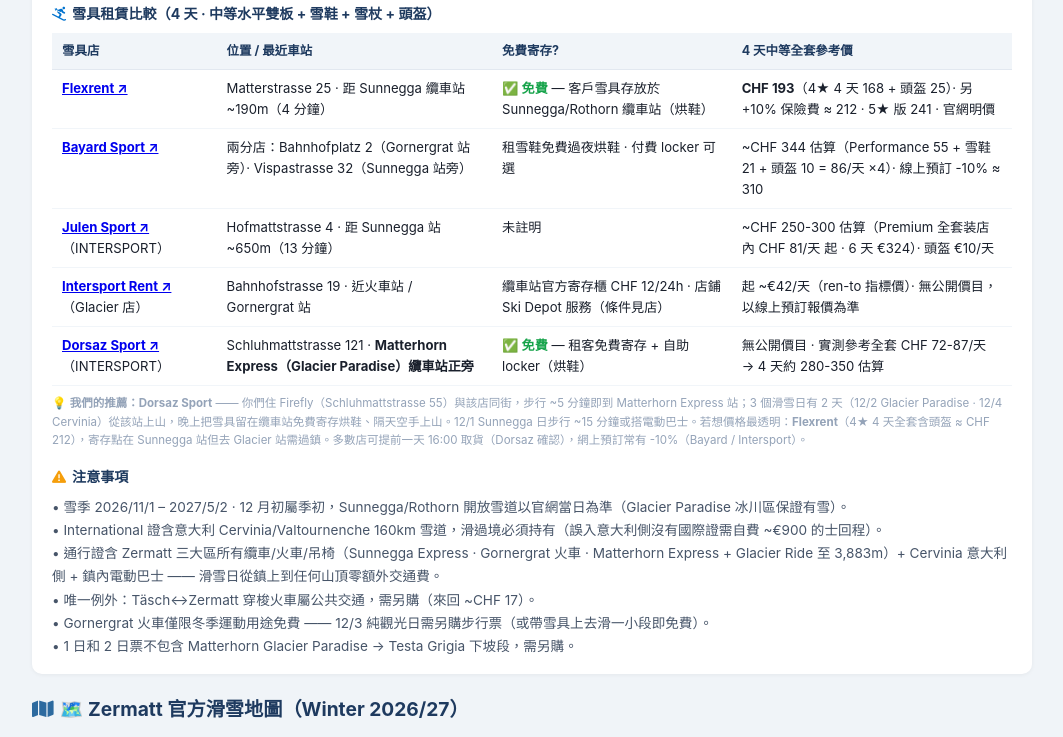
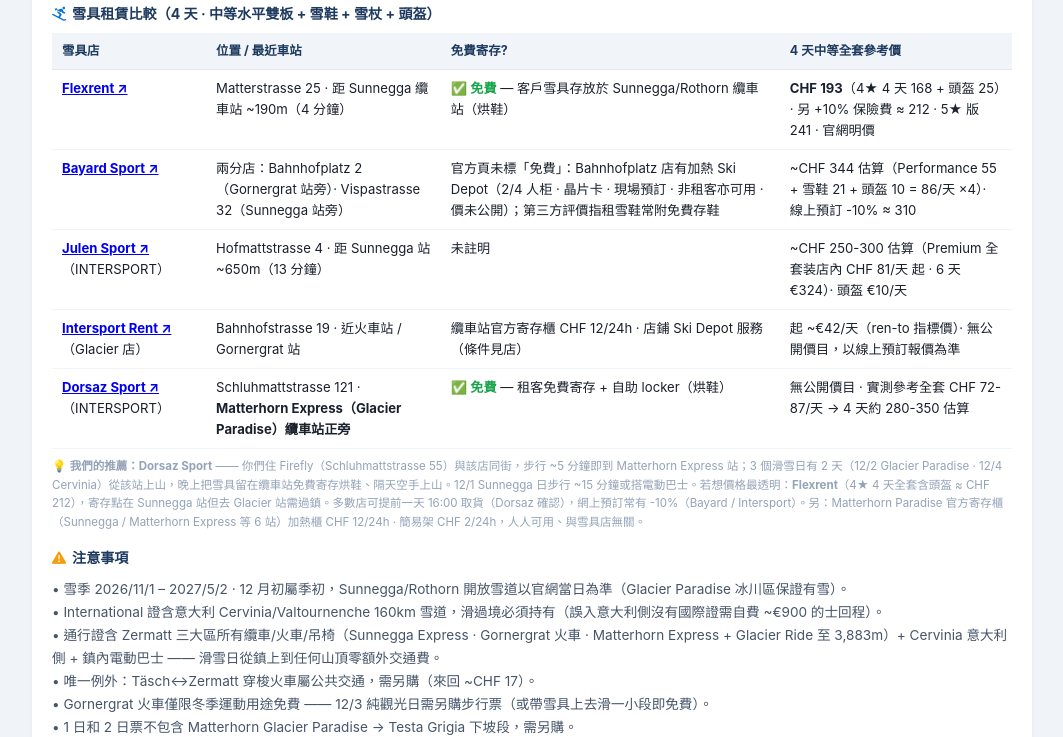
Before and after one commit to andyliuyanji/zermatt26, a plain HTML site: page index-mobile.html in a window 1280 px wide. Shown: the part 7951-8688 px from the top of the page, without its empty margins (108-1171 px from the left). Drawn offline with nearby package versions, Linux system fonts and the light colour scheme.

Commit message:
修正 Bayard 寄存欄為官方準確描述並補充官方寄存櫃資訊
- Bayard 官網未標明免費 locker：Ski Depot 僅設於 Bahnhofplatz 店（2/4 人加熱櫃 · 晶片卡 · 現場預訂 · 非租客亦可用 · 價格未公開）
- 補充 Matterhorn Paradise 官方寄存櫃（6 站 · 加熱櫃 CHF 12/24h · 簡易架 CHF 2/24h）

Co-Authored-By: Claude Code <noreply@anthropic.com>

```diff
--- a/index-mobile.html
+++ b/index-mobile.html
@@ -564,7 +564,7 @@ footer a { color: #2d6a9f; text-decoration: none; }
           <tr>
             <td><strong><a href="https://www.bayardsport.ch/en/rent/online-rental" target="_blank" rel="noopener">Bayard Sport ↗</a></strong></td>
             <td>兩分店：Bahnhofplatz 2（Gornergrat 站旁）· Vispastrasse 32（Sunnegga 站旁）</td>
-            <td>租雪鞋免費過夜烘鞋 · 付費 locker 可選</td>
+            <td>官方頁未標「免費」：Bahnhofplatz 店有加熱 Ski Depot（2/4 人柜 · 晶片卡 · 現場預訂 · 非租客亦可用 · 價未公開）；第三方評價指租雪鞋常附免費存鞋</td>
             <td>~CHF 344 估算（Performance 55 + 雪鞋 21 + 頭盔 10 = 86/天 ×4）· 線上預訂 -10% ≈ 310</td>
           </tr>
           <tr>
@@ -587,7 +587,7 @@ footer a { color: #2d6a9f; text-decoration: none; }
           </tr>
         </tbody>
       </table>
-      <div class="note" style="margin-top:8px;">💡 <strong>我們的推薦：Dorsaz Sport</strong> —— 你們住 Firefly（Schluhmattstrasse 55）與該店同街，步行 ~5 分鐘即到 Matterhorn Express 站；3 個滑雪日有 2 天（12/2 Glacier Paradise · 12/4 Cervinia）從該站上山，晚上把雪具留在纜車站免費寄存烘鞋、隔天空手上山。12/1 Sunnegga 日步行 ~15 分鐘或搭電動巴士。若想價格最透明：<strong>Flexrent</strong>（4★ 4 天全套含頭盔 ≈ CHF 212），寄存點在 Sunnegga 站但去 Glacier 站需過鎮。多數店可提前一天 16:00 取貨（Dorsaz 確認），網上預訂常有 -10%（Bayard / Intersport）。</div>
+      <div class="note" style="margin-top:8px;">💡 <strong>我們的推薦：Dorsaz Sport</strong> —— 你們住 Firefly（Schluhmattstrasse 55）與該店同街，步行 ~5 分鐘即到 Matterhorn Express 站；3 個滑雪日有 2 天（12/2 Glacier Paradise · 12/4 Cervinia）從該站上山，晚上把雪具留在纜車站免費寄存烘鞋、隔天空手上山。12/1 Sunnegga 日步行 ~15 分鐘或搭電動巴士。若想價格最透明：<strong>Flexrent</strong>（4★ 4 天全套含頭盔 ≈ CHF 212），寄存點在 Sunnegga 站但去 Glacier 站需過鎮。多數店可提前一天 16:00 取貨（Dorsaz 確認），網上預訂常有 -10%（Bayard / Intersport）。另：Matterhorn Paradise 官方寄存櫃（Sunnegga / Matterhorn Express 等 6 站）加熱櫃 CHF 12/24h · 簡易架 CHF 2/24h，人人可用、與雪具店無關。</div>
 
       <h4 style="margin-top:16px;"><i class="fa-solid fa-triangle-exclamation" style="color:#f59e0b;"></i> 注意事項</h4>
       <div class="note" style="color:#475569;font-size:0.85rem;line-height:1.7;">
```
Also changed, not shown: index.html (+2 -2 lines).
